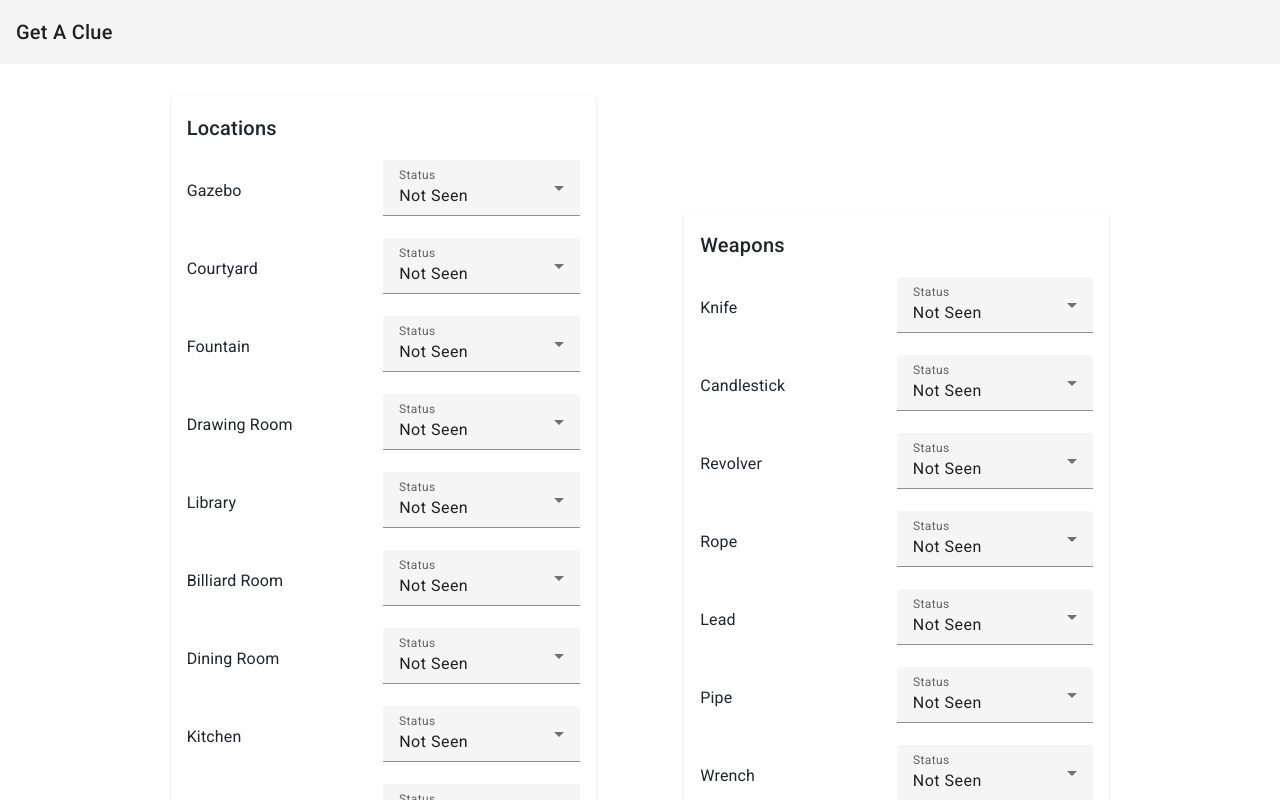
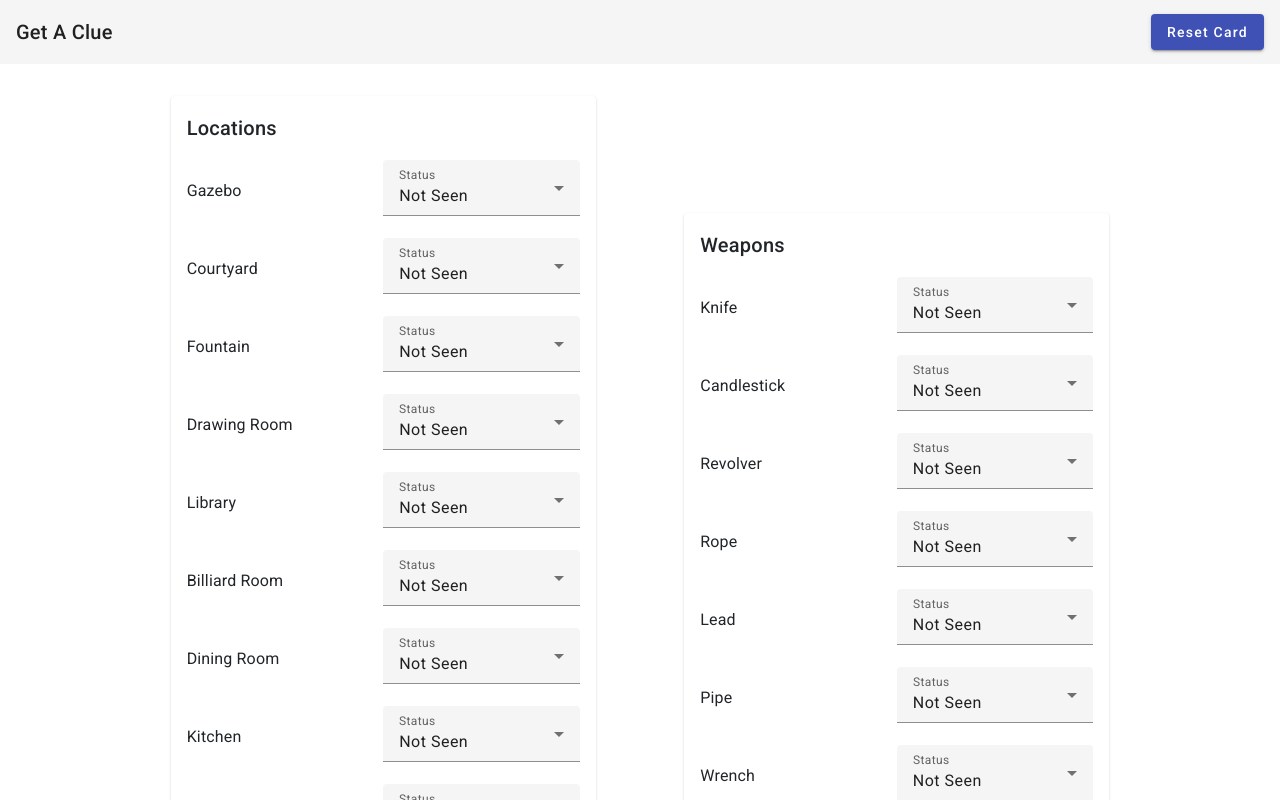
Before and after one commit to garv5014/Get-A-Clue, an Angular app: page / in a window 1280 px wide. Shown: the top 800 px of the page. Built offline with nearby package versions, Linux system fonts and the light colour scheme.

Commit message:
button color

```diff
--- a/src/app/app.component.html
+++ b/src/app/app.component.html
@@ -1,5 +1,11 @@
 <mat-toolbar class="header">
-  <h1>Get A Clue</h1>
+  <mat-toolbar-row>
+    <h1>Get A Clue</h1>
+    <span style="flex: 1 1 auto"></span>
+    <button mat-raised-button color="primary" (click)="resetCard()">
+      Reset Card
+    </button>
+  </mat-toolbar-row>
 </mat-toolbar>
 <main class="main">
   <div class="container">
--- a/src/app/app.component.ts
+++ b/src/app/app.component.ts
@@ -6,8 +6,8 @@ import { ClueStorageService } from './services/clue-storage.service';
 import { gameObject } from './models/gameObject.interface';
 import { CommonModule } from '@angular/common';
 import { DeductionItemComponent } from './deduction-item/deduction-item.component';
-import { DeductionStatus } from './models/deductionStatus.enum';
-import { ItemCategories } from './models/deductionItems.interface';
+import { MatButtonModule } from '@angular/material/button';
+
 @Component({
   selector: 'app-root',
   standalone: true,
@@ -19,6 +19,7 @@ import { ItemCategories } from './models/deductionItems.interface';
     CommonModule,
     MatCardModule,
     DeductionItemComponent,
+    MatButtonModule,
   ],
 })
 export class AppComponent implements OnInit, AfterViewInit {
@@ -42,6 +43,11 @@ export class AppComponent implements OnInit, AfterViewInit {
     this.gameState = this._clueStorageService.getClueState();
   }
 
+  resetCard() {
+    this._clueStorageService.resetStorage();
+    this.gameState = this._clueStorageService.getClueState();
+  }
+
   ngAfterViewInit(): void {}
 
   onStatusUpdate(event: any) {
--- a/src/app/services/clue-storage.service.ts
+++ b/src/app/services/clue-storage.service.ts
@@ -15,11 +15,16 @@ export class ClueStorageService {
     try {
       let item = this.localStorage.tryGet(this.itemKey);
       if (!item.success) {
-        this.localStorage.set(this.itemKey, InitItems);
+        this.resetStorage();
       }
     } catch (error) {
       console.log('Error occurred on init ' + error);
     }
+  }
+
+  resetStorage() {
+    console.log('here');
+    this.localStorage.set(this.itemKey, InitItems);
   }
 
   getClueState(): gameObject {
```
